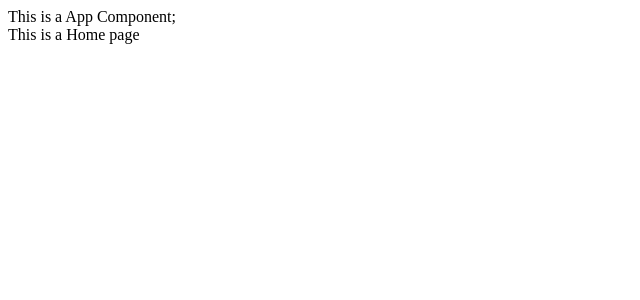
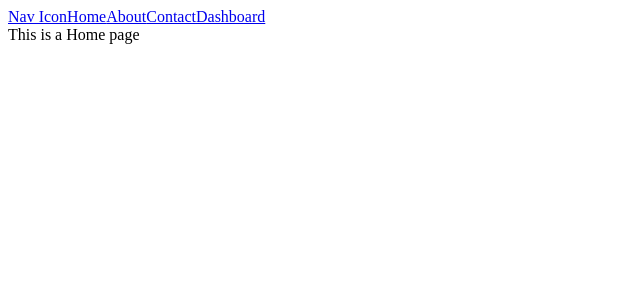
Before and after one commit to MarkNicholas-cpp/kalasalingam-react-sample, a React (Vite) app: page / in a window 1280 px wide. Shown: the top 300 px of the page, without its empty margins (0-640 px from the left). Built offline with nearby package versions, Linux system fonts and the light colour scheme.

Commit message:
Nested Routes react-router-dom

```diff
--- a/src/App.jsx
+++ b/src/App.jsx
@@ -2,18 +2,33 @@ import { BrowserRouter,Routes,Route } from "react-router-dom"
 import Home from './Home.jsx';
 import About from './About.jsx';
 import Contact from './Contact.jsx'
+import Nav from './Nav.jsx'
+import Dashboard from './Dashboard.jsx'
 export default function App(){
   return <>
-  This is a App Component;<br />
+  <Nav></Nav>
   <BrowserRouter>
     <Routes>
       <Route index path="/" element={<Home/>}></Route>
       <Route path="/home" element={<Home/>}></Route>
       <Route path="/about" element={<About/>}></Route>
+      <Route path="/contact" element={<Contact/>}></Route>
+      <Route path="/dashboard" element={<Dashboard/>}>
+        <Route path="" element={<>Dashboard Index page</>}></Route>
+        <Route path="payment" element={<>Payments page</>}></Route>
+        <Route path="profile" element={<>Profile page</>}></Route>
+        <Route path="settings" element={<>Settings page</>}></Route>
 
-      <Route path="/contact" element={<Contact/>}></Route>
+      </Route>
     </Routes>
   </BrowserRouter>
 
   </>
 }
+
+
+// /dashboard
+// /dashboard/main
+// /dashboard/courses
+// /dashboard/profile
+// /dashboard/payment.
--- /dev/null
+++ b/src/Dashboard.jsx
@@ -0,0 +1,15 @@
+import { Outlet } from "react-router-dom";
+export default function Dashboard(){
+    return <>
+    Dashboard <br />
+    <nav>
+        <a href="/">Dashboard</a>
+        <a href="/dashboard/payment">Payments</a>
+        <a href="/dashboard/profile">Profile</a>
+        <a href="/dashboard/settings">Settings</a>
+    </nav>
+    {/* nested routes will be rendered in the dashboard in the Outlet Tag */}
+
+    <Outlet></Outlet>
+    </>
+}
--- /dev/null
+++ b/src/Nav.jsx
@@ -0,0 +1,11 @@
+export default function Nav() {
+
+    return <nav>
+        <a href="/" className="Icon">Nav Icon</a>
+        <a href="/home">Home</a>
+        <a href="/about">About</a>
+        <a href="/contact">Contact</a>
+        <a href="/dashboard">Dashboard</a>
+    </nav>
+
+}
```
